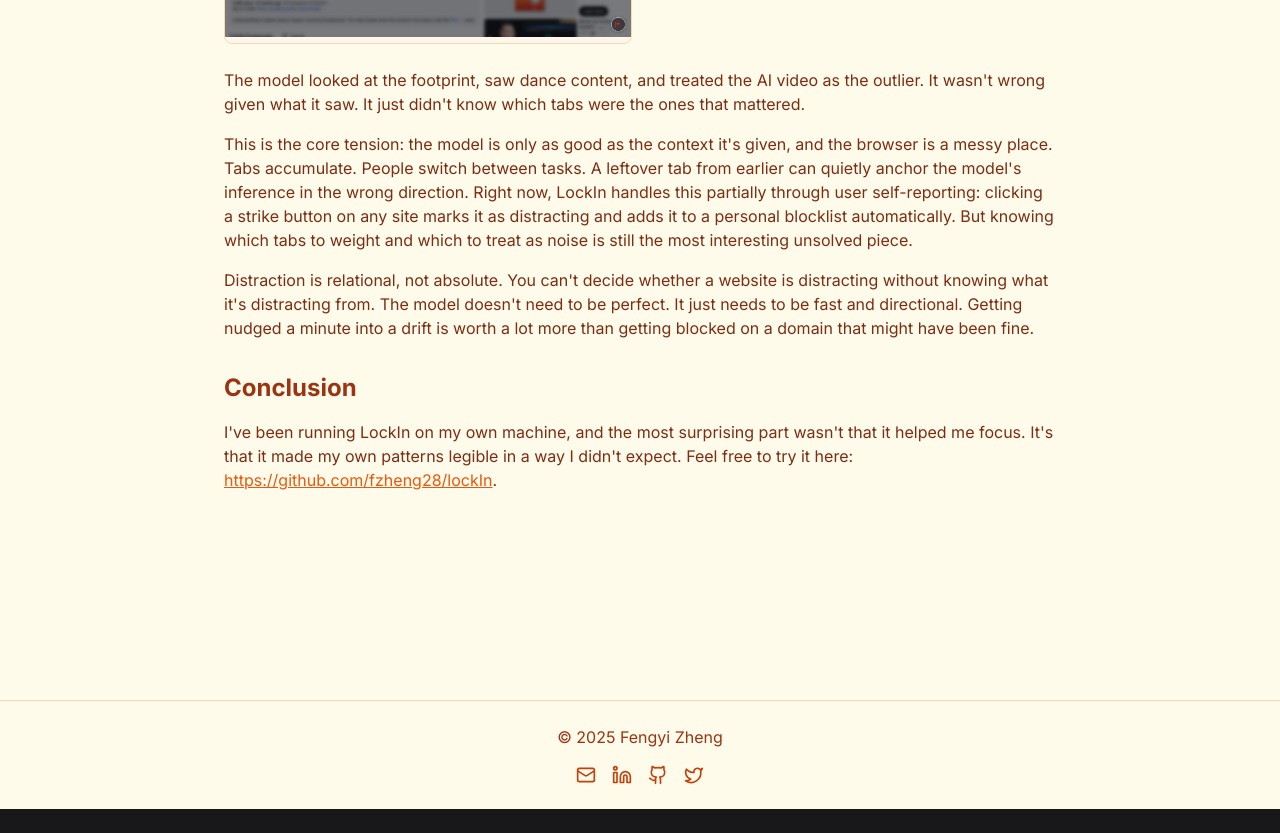
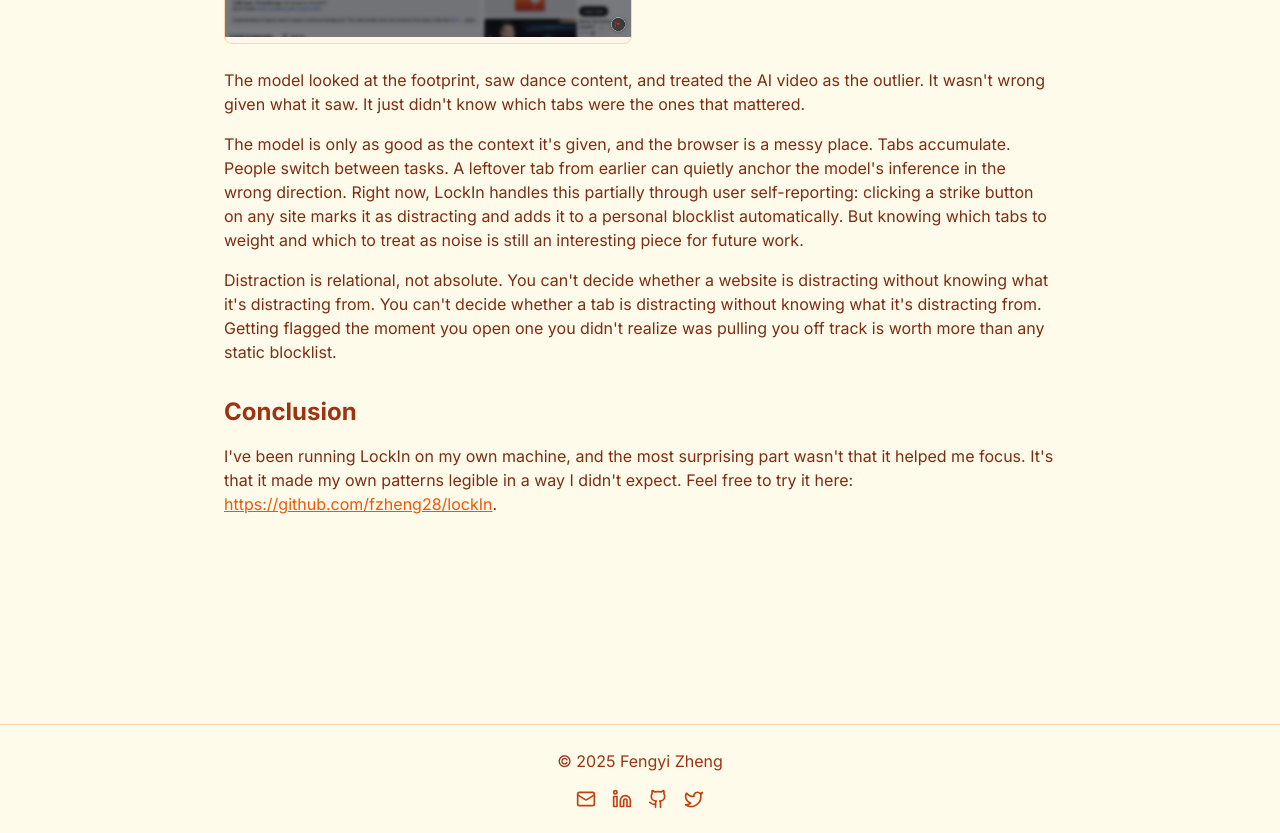
Before and after one commit to fzheng28/fzheng28.github.io, a React (Vite) app: page /#/blog/lockin in a window 1280 px wide. Shown: the part 2960-3793 px from the top of the page. Before the commit the page ends 3769 px from the top, so only its background shows below. Built offline with nearby package versions, Linux system fonts and the light colour scheme.

Commit message:
edited blog

```diff
--- a/src/pages/Blog/LockIn.tsx
+++ b/src/pages/Blog/LockIn.tsx
@@ -230,22 +230,22 @@ const LockIn = () => {
           </p>
 
           <p className="mb-4">
-            This is the core tension: the model is only as good as the context
+            The model is only as good as the context
             it&apos;s given, and the browser is a messy place. Tabs accumulate. People
             switch between tasks. A leftover tab from earlier can quietly anchor
             the model&apos;s inference in the wrong direction. Right now, LockIn
             handles this partially through user self-reporting: clicking a strike
             button on any site marks it as distracting and adds it to a personal
             blocklist automatically. But knowing which tabs to weight and which to
-            treat as noise is still the most interesting unsolved piece.
+            treat as noise is still an interesting piece for future work.
           </p>
 
           <p className="mb-4">
             Distraction is relational, not absolute. You can&apos;t decide whether a
-            website is distracting without knowing what it&apos;s distracting from. The
-            model doesn&apos;t need to be perfect. It just needs to be fast and
-            directional. Getting nudged a minute into a drift is worth a lot more
-            than getting blocked on a domain that might have been fine.
+            website is distracting without knowing what it&apos;s distracting from.
+            You can't decide whether a tab is distracting without knowing what it&apos;s
+            distracting from. Getting flagged the moment you open one you didn&apos;t
+            realize was pulling you off track is worth more than any static blocklist.
           </p>
 
           <h2 className="text-2xl font-bold text-orange-800 mt-8 mb-4 font-space">
```
